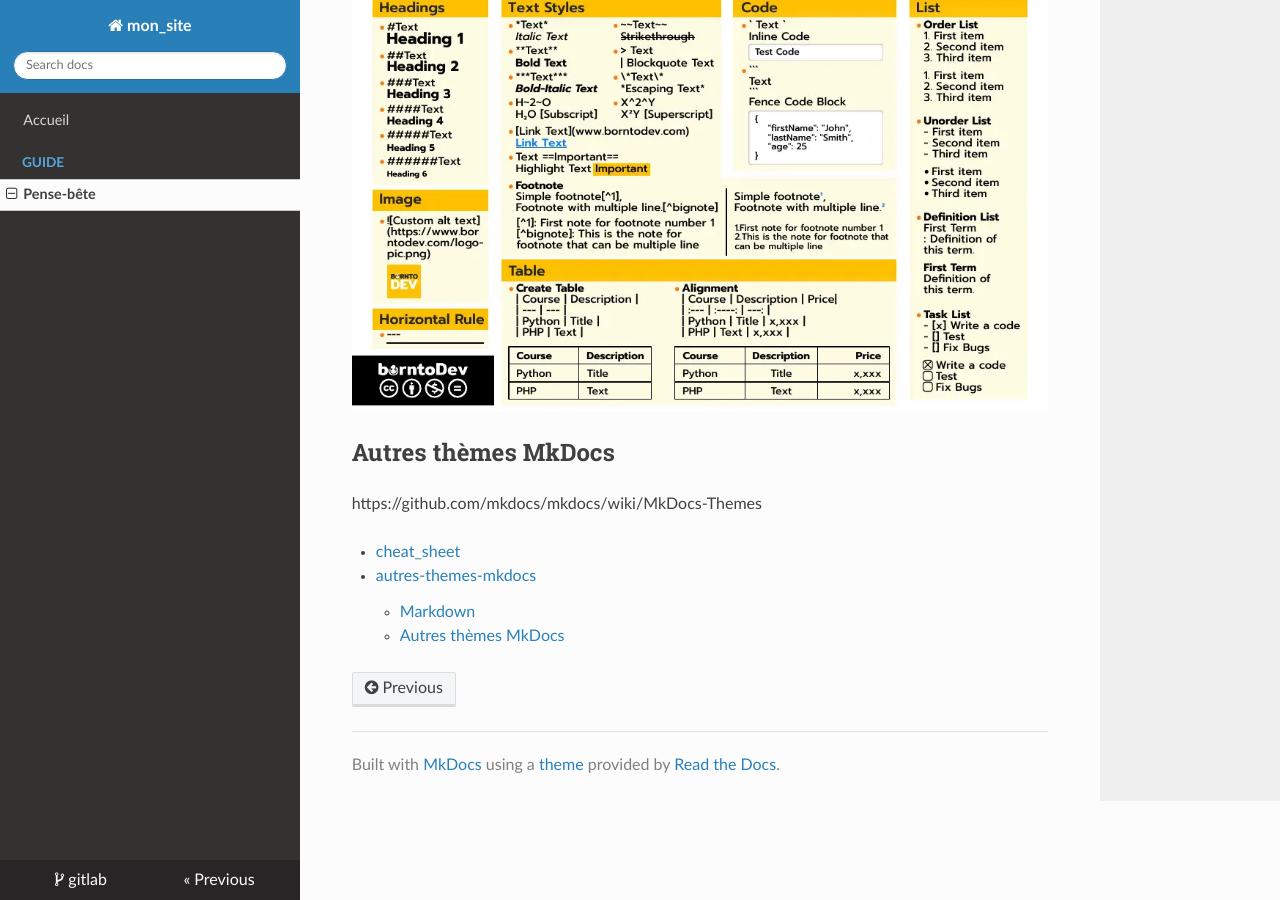
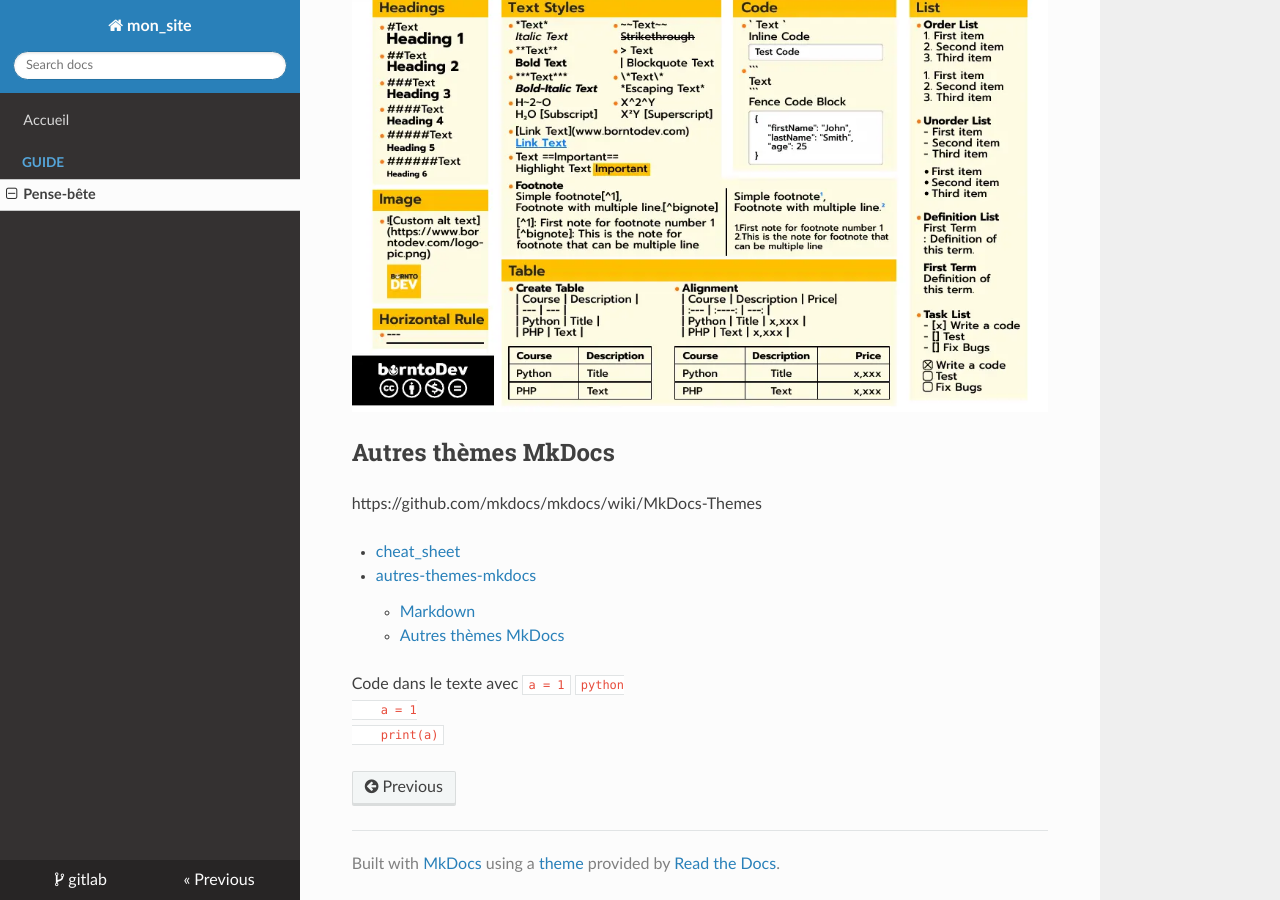
Before and after one commit to rajsekharv9394/site_mkdocs_2, an MkDocs documentation site: the page built from docs/cheat_sheet.md, in a window 1280 px wide and 900 px high, scrolled down 2425 px. Built offline with MkDocs 1.6.1, drawn with Linux system fonts in a browser that asks for light colours; nearby versions of some CDN libraries.

Commit message:
architecture changes commit 1

`````diff
--- a/docs/cheat_sheet.md
+++ b/docs/cheat_sheet.md
@@ -16,3 +16,9 @@
 https://github.com/mkdocs/mkdocs/wiki/MkDocs-Themes
 
 [TOC]
+
+Code dans le texte avec `a = 1`
+ ````python
+    a = 1
+    print(a)
+    ````
`````
